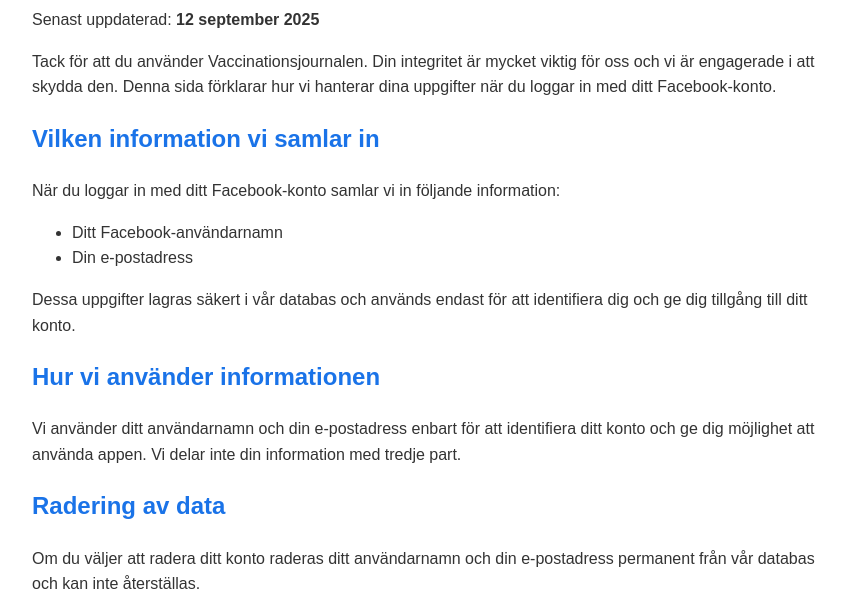
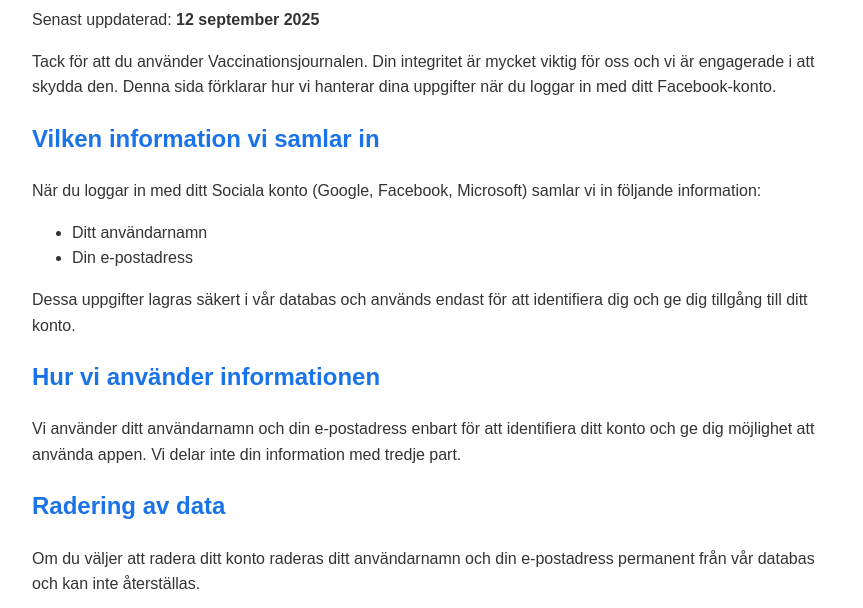
Before and after one commit to TomasVaro/vaccinationmaui-oauth, a plain HTML site: page privacy-sv.html in a window 1280 px wide. Shown: the part 192-800 px from the top of the page, without its empty margins (208-1071 px from the left). Drawn offline with Linux system fonts and the light colour scheme.

Commit message:
Update privacy-sv.html

```diff
--- a/privacy-sv.html
+++ b/privacy-sv.html
@@ -47,9 +47,9 @@
 <p>Tack för att du använder Vaccinationsjournalen. Din integritet är mycket viktig för oss och vi är engagerade i att skydda den. Denna sida förklarar hur vi hanterar dina uppgifter när du loggar in med ditt Facebook-konto.</p>
 
 <h2>Vilken information vi samlar in</h2>
-<p>När du loggar in med ditt Facebook-konto samlar vi in följande information:</p>
+<p>När du loggar in med ditt Sociala konto (Google, Facebook, Microsoft) samlar vi in följande information:</p>
 <ul>
-    <li>Ditt Facebook-användarnamn</li>
+    <li>Ditt användarnamn</li>
     <li>Din e-postadress</li>
 </ul>
 <p>Dessa uppgifter lagras säkert i vår databas och används endast för att identifiera dig och ge dig tillgång till ditt konto.</p>
```
